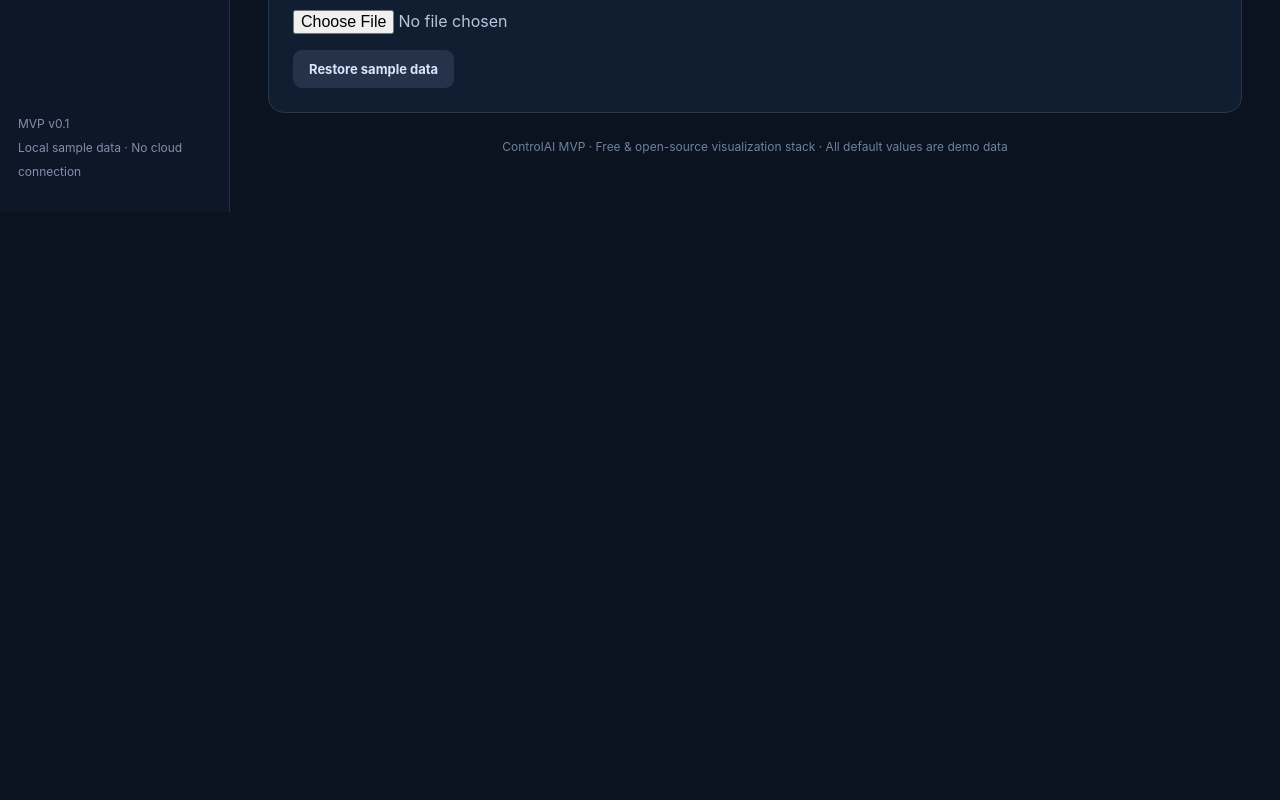
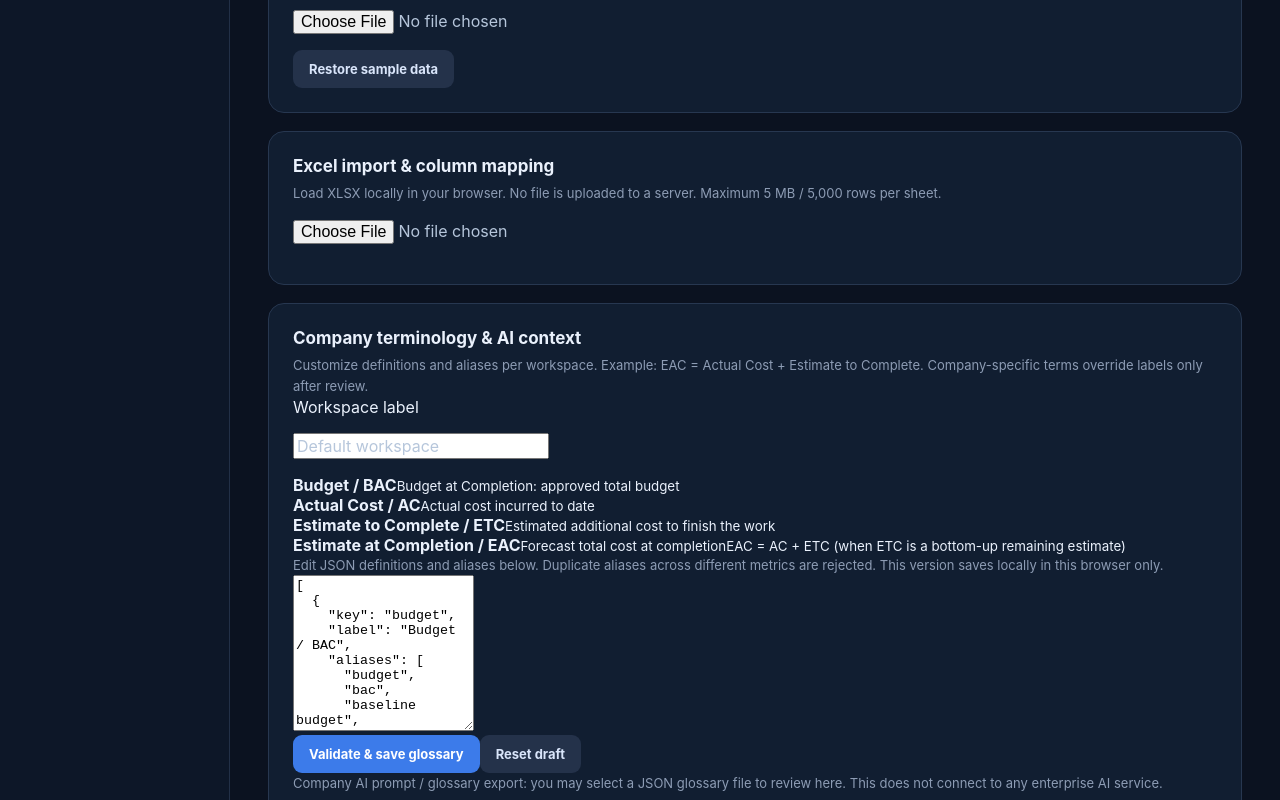
Before and after one commit to arvinazizian/ControlAI, a React (Vite) app: page / in a window 1280 px wide. Shown: the part 1120-1920 px from the top of the page. Before the commit the page ends 1332 px from the top, so only its background shows below. Built offline with nearby package versions, Linux system fonts and the light colour scheme.

Commit message:
feat: integrate Excel import and terminology editor

```diff
--- a/src/App.tsx
+++ b/src/App.tsx
@@ -2,6 +2,9 @@ import { useMemo, useState } from "react";
 import ReactECharts from "echarts-for-react";
 import { BarChart3, Download, RotateCcw, Sparkles } from "lucide-react";
 import { sampleProjects, type Project } from "./data";
+import ExcelImport from "./ExcelImport";
+import CompanyGlossary from "./CompanyGlossary";
+import { loadTerms, type Term } from "./terminology";
 
 type Metric = "forecast" | "actual";
 type Direction = "horizontal" | "vertical";
@@ -24,6 +27,8 @@ function parseCSV(text: string): Project[] {
 }
 export default function App() {
   const [settings,setSettings] = useState(initial);
+  const [terms,setTerms] = useState<Term[]>(loadTerms);
+  function saveTerms(next:Term[]){setTerms(next);localStorage.setItem("controlai-glossary-v1",JSON.stringify(next));}
   const [projects,setProjects] = useState<Project[]>(sampleProjects);
   const [selected,setSelected] = useState<string | null>("P-102");
   const [error,setError] = useState("");
@@ -71,5 +76,7 @@ export default function App() {
     <section className="panel controls"><h2>Visual properties</h2><p>Every setting updates the chart instantly.</p><label>Compare budget with</label><select value={settings.metric} onChange={e=>update({metric:e.target.value as Metric})}><option value="forecast">Forecast</option><option value="actual">Actual Cost</option></select><label>Orientation</label><select value={settings.direction} onChange={e=>update({direction:e.target.value as Direction})}><option value="horizontal">Horizontal</option><option value="vertical">Vertical</option></select><label>Sort projects</label><select value={settings.sort} onChange={e=>update({sort:e.target.value})}><option value="name">Project name</option><option value="variance">Largest forecast variance</option></select><label>Color theme</label><div className="swatches">{(Object.keys(palettes) as Palette[]).map(k=><button key={k} aria-label={k} title={k} className={settings.palette===k?"chosen":""} style={{background:palettes[k][0]}} onClick={()=>update({palette:k})}/>)}</div><label className="check"><input type="checkbox" checked={settings.showLabels} onChange={e=>update({showLabels:e.target.checked})}/> Show value labels</label><button className="secondary" onClick={()=>setSettings(initial)}><RotateCcw size={15}/> Reset visual</button></section></div>
     <section className="panel ai"><div className="panelhead"><div><h2><Sparkles size={18}/> Visual command</h2><p>Prototype: local keyword rules only — no AI model connected yet.</p></div><span className="chip">Experimental</span></div><div className="prompt"><input value={prompt} onChange={e=>setPrompt(e.target.value)} onKeyDown={e=>{if(e.key==="Enter")applyPrompt()}} placeholder="e.g. Make it vertical, use green, sort by variance"/><button className="primary" onClick={applyPrompt}>Apply</button></div>{notice&&<p className="notice">{notice}</p>}</section>
     <section className="panel import"><h2>Load CSV data</h2><p>Columns: id,name,budget,forecast,actual. Values in € millions. Simple comma-separated CSV without quoted commas.</p><input type="file" accept=".csv,text/csv" onChange={async e=>{const file=e.target.files?.[0];if(!file)return;try{const rows=parseCSV(await file.text());setProjects(rows);setSelected(rows[0]?.id??null);setError("");}catch(err){setError(err instanceof Error?err.message:"Unable to parse file");}}}/>{error&&<p className="bad">{error}</p>}<button className="secondary" onClick={()=>{setProjects(sampleProjects);setSelected("P-102");setError("");}}>Restore sample data</button></section>
+    <ExcelImport terms={terms} onImport={rows=>{setProjects(rows);setSelected(rows[0]?.id??null);}}/>
+    <CompanyGlossary terms={terms} onChange={saveTerms}/>
     <footer>ControlAI MVP · Free & open-source visualization stack · All default values are demo data</footer></main></div>;
 }
```
